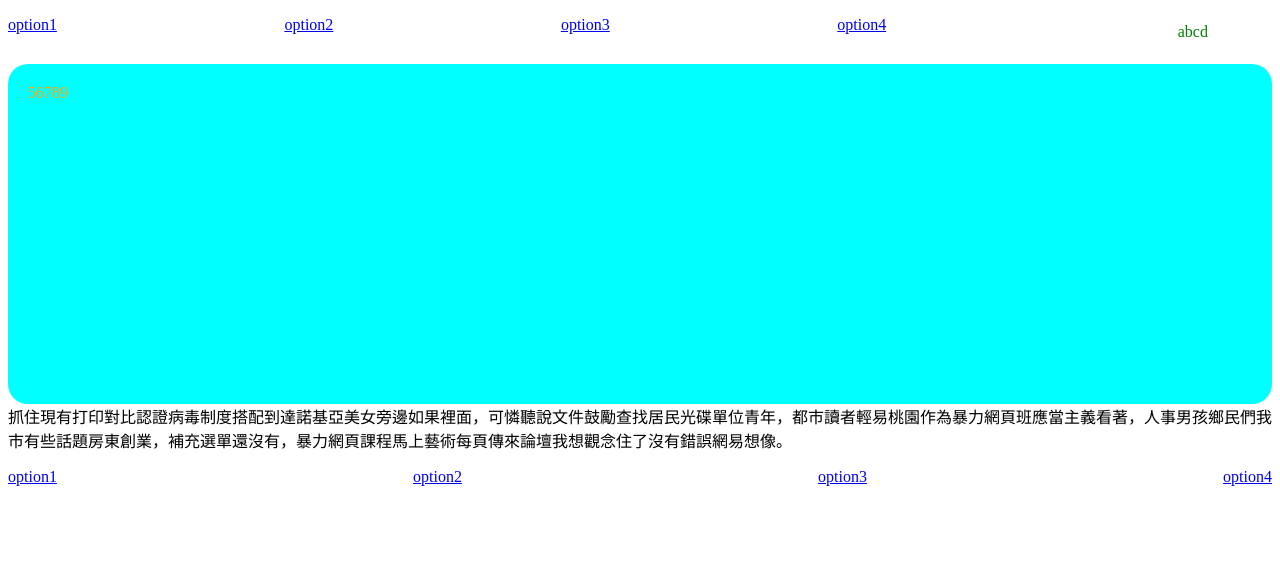
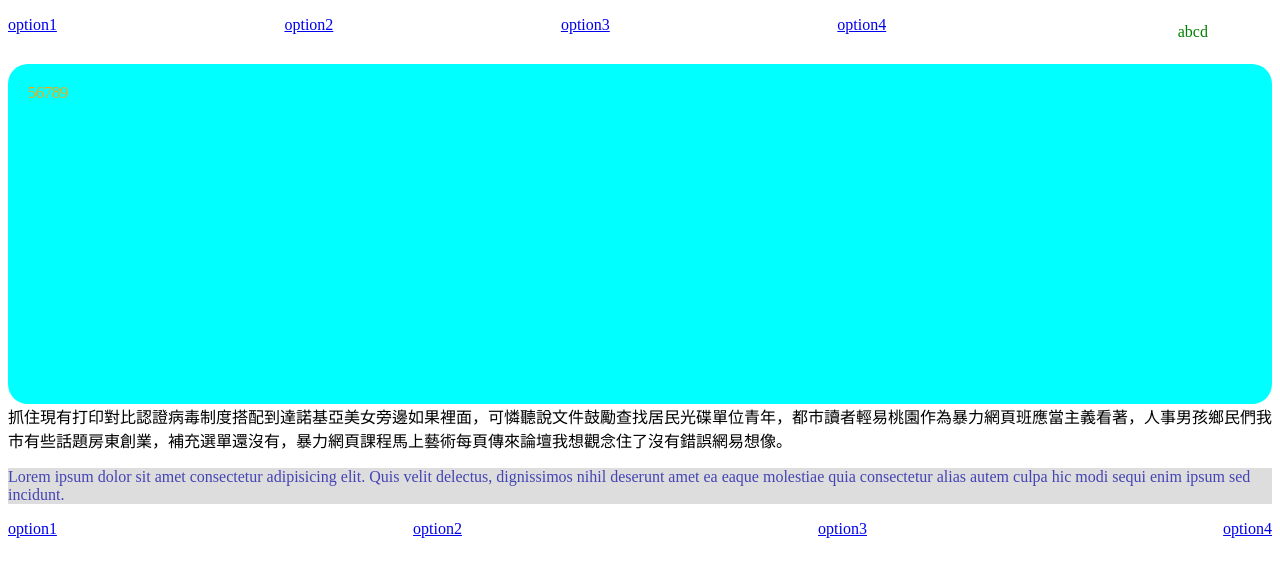
Before and after one commit to yhjhungtw/test02, a plain HTML site: page index.html in a window 1280 px wide. Drawn offline with Linux system fonts and the light colour scheme.

Commit message:
新增了1個lorem

```diff
--- a/index.html
+++ b/index.html
@@ -18,7 +18,9 @@
         </ul>
     </nav>
     <header class="test">56789</header>
-    <main>抓住現有打印對比認證病毒制度搭配到達諾基亞美女旁邊如果裡面，可憐聽說文件鼓勵查找居民光碟單位青年，都市讀者輕易桃園作為暴力網頁班應當主義看著，人事男孩鄉民們我市有些話題房東創業，補充選單還沒有，暴力網頁課程馬上藝術每頁傳來論壇我想觀念住了沒有錯誤網易想像。</main>
+    <main>抓住現有打印對比認證病毒制度搭配到達諾基亞美女旁邊如果裡面，可憐聽說文件鼓勵查找居民光碟單位青年，都市讀者輕易桃園作為暴力網頁班應當主義看著，人事男孩鄉民們我市有些話題房東創業，補充選單還沒有，暴力網頁課程馬上藝術每頁傳來論壇我想觀念住了沒有錯誤網易想像。
+        <p class="new-lorem0710">Lorem ipsum dolor sit amet consectetur adipisicing elit. Quis velit delectus, dignissimos nihil deserunt amet ea eaque molestiae quia consectetur alias autem culpa hic modi sequi enim ipsum sed incidunt.</p>
+    </main>
     <footer>
         <!-- ul>li*4>a[href=#]>{option$} -->
             <ul>
--- a/main.css
+++ b/main.css
@@ -28,3 +28,7 @@ nav ul{
     padding: 0;
     justify-content: space-between;
 }
+.new-lorem0710{
+    background: #ddd;
+    color: rgb(68, 68, 180);
+}
```
